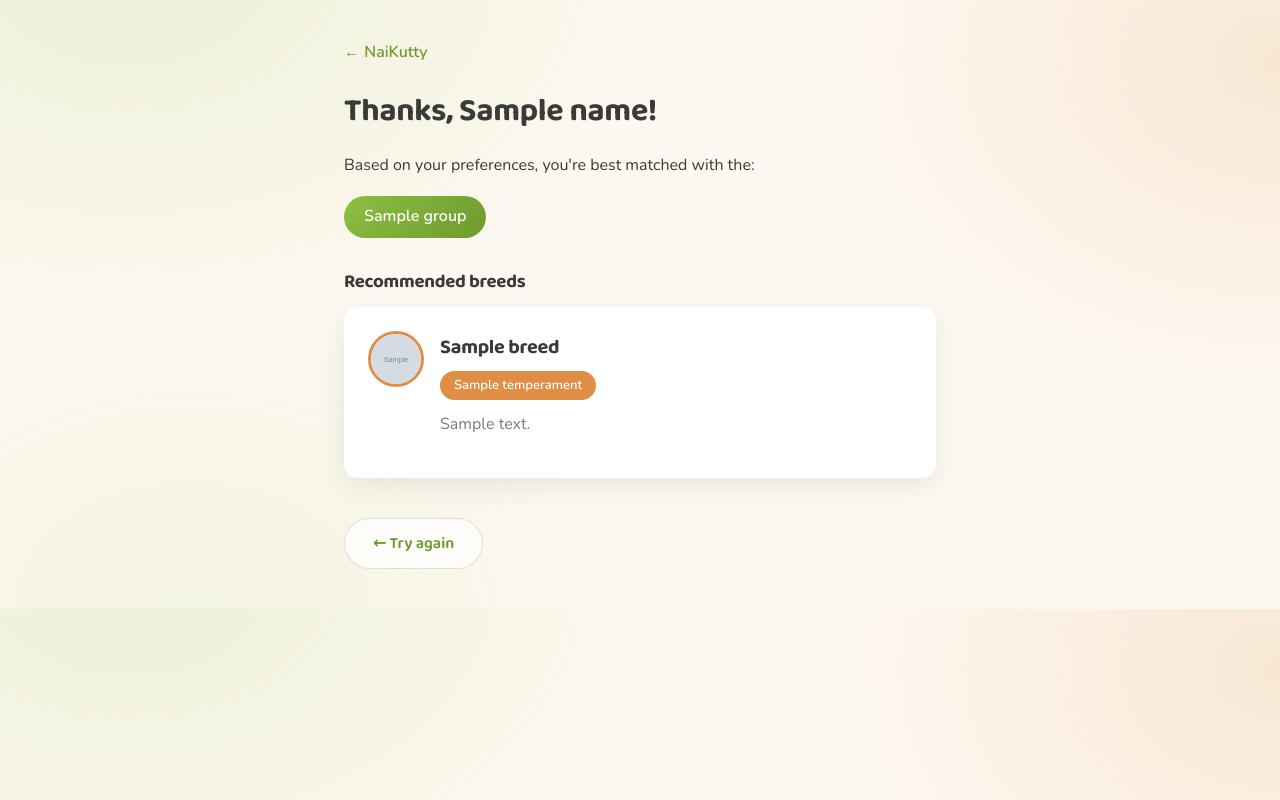
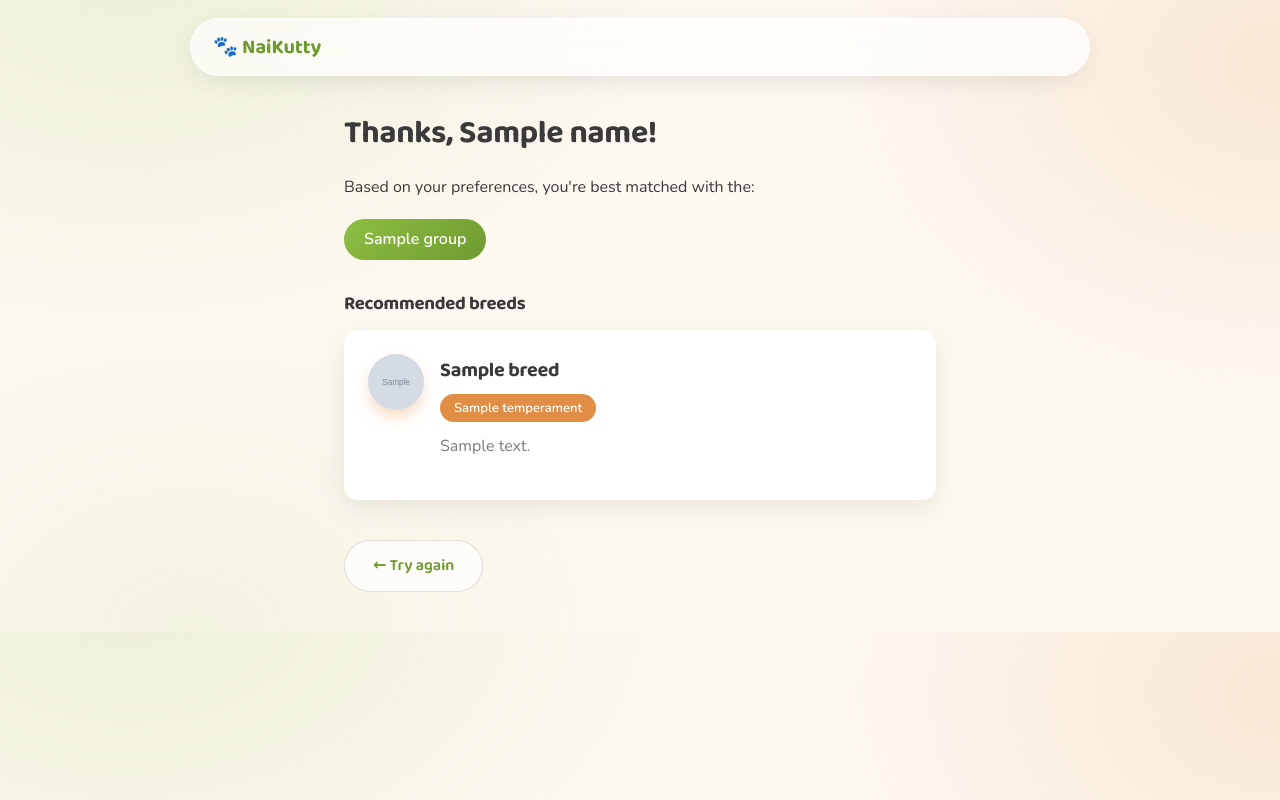
Before and after one commit to Naren727/Naikutty, a Django app: template Main_Api/templates/Myforms/Result.html in a window 1280 px wide. Run offline with Django 4.2, Linux system fonts and the light colour scheme; the template is opened without the code that fills it: most values are stand-ins (such as "Sample title", 1, 10 or a date in 2020); grey boxes marked "Sample" are stand-in pictures; parts of the project's set-up code (start-up, migrations or seed data) failed here and were passed over.

Commit message:
style: give the results page the shared glass nav and glow photo frames
Co-Authored-By: Claude Sonnet 5 <noreply@anthropic.com>

```diff
--- a/Main_Api/static/Main_Api/css/base.css
+++ b/Main_Api/static/Main_Api/css/base.css
@@ -271,8 +271,7 @@ a { color: var(--color-primary-dark); text-decoration: none; }
 .form-page .btn { width: 100%; }
 
 /* Result page */
-.result-page { max-width: 640px; margin: 40px auto; padding: 0 24px; }
-.result-page .back-link { display: inline-block; margin-bottom: 20px; font-weight: 600; }
+.result-page { max-width: 640px; margin: 32px auto 40px; padding: 0 24px; }
 .result-page .group-callout { margin: 12px 0 28px; }
 .result-page .group-callout .tag { font-size: 16px; padding: 8px 20px; }
 .breed-card { display: flex; gap: 16px; margin-bottom: 16px; }
@@ -286,8 +285,8 @@ a { color: var(--color-primary-dark); text-decoration: none; }
   align-items: center;
   justify-content: center;
   background: var(--color-bg);
-  border: 3px solid var(--color-accent);
   font-size: 24px;
+  box-shadow: 0 8px 18px -4px rgba(224, 142, 69, 0.45);
 }
 .breed-card .photo-frame img {
   width: 100%;
--- a/Main_Api/templates/Myforms/Result.html
+++ b/Main_Api/templates/Myforms/Result.html
@@ -10,8 +10,10 @@
     <link rel="stylesheet" href="{% static 'Main_Api/css/base.css' %}">
   </head>
   <body>
+    <nav class="site-nav">
+      <a class="wordmark" href="/">&#128062; NaiKutty</a>
+    </nav>
     <div class="result-page">
-      <a class="back-link" href="/">&larr; NaiKutty</a>
       <h1>Thanks, {{ name }}!</h1>
       <p>Based on your preferences, you're best matched with the:</p>
       <div class="group-callout"><span class="tag tag-primary">{{ group }}</span></div>
```
